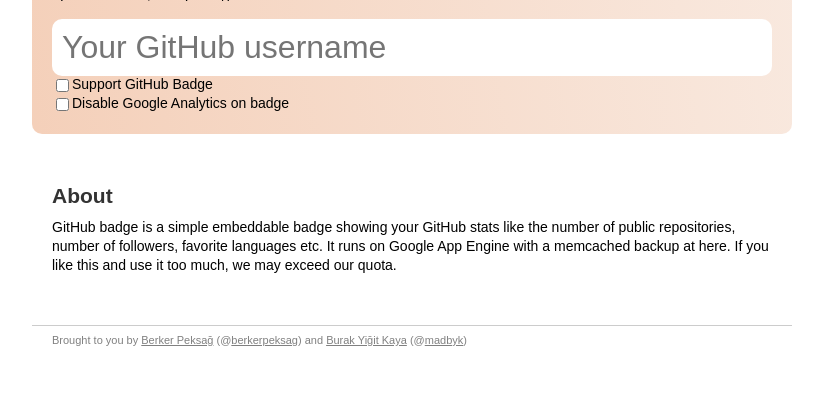
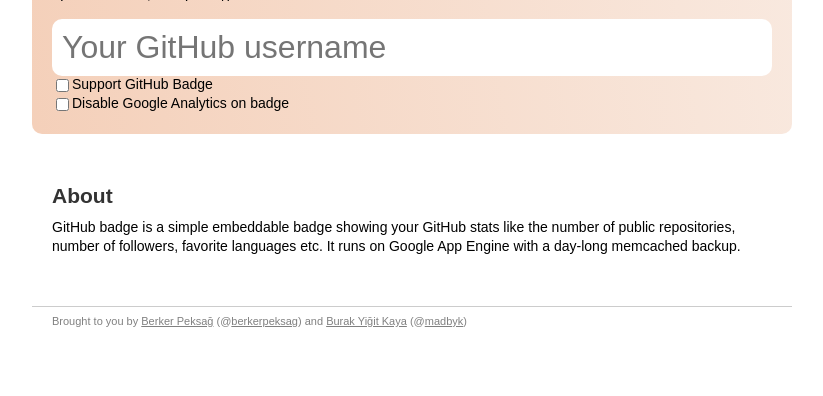
Before and after one commit to berkerpeksag/github-badge, a Python web app: template templates/index.html in a window 1280 px wide. Shown: the part 446-842 px from the top of the page, without its empty margins (228-1051 px from the left). After the commit the page ends 773 px from the top, so only its background shows below. Run offline with Jinja, Linux system fonts and the light colour scheme; the template is opened without the code that fills it, so the values that code supplies are empty.

Commit message:
Modified "about" text in main page.

```diff
--- a/templates/index.html
+++ b/templates/index.html
@@ -60,8 +60,7 @@
             GitHub badge is a simple embeddable badge showing your GitHub stats
             like the number of public repositories,
             number of followers, favorite languages etc. It runs on Google App
-            Engine with a memcached backup at here.
-            If you like this and use it too much, we may exceed our quota.
+            Engine with a day-long memcached backup.
         </p>
     </div>
     <div id="footer">
```
